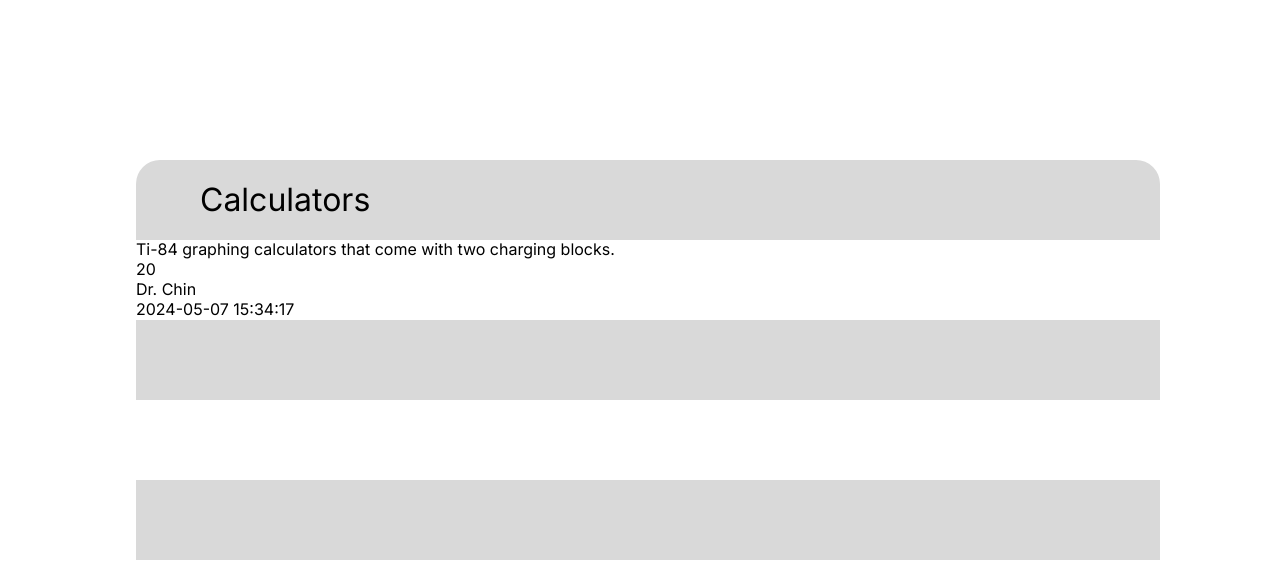
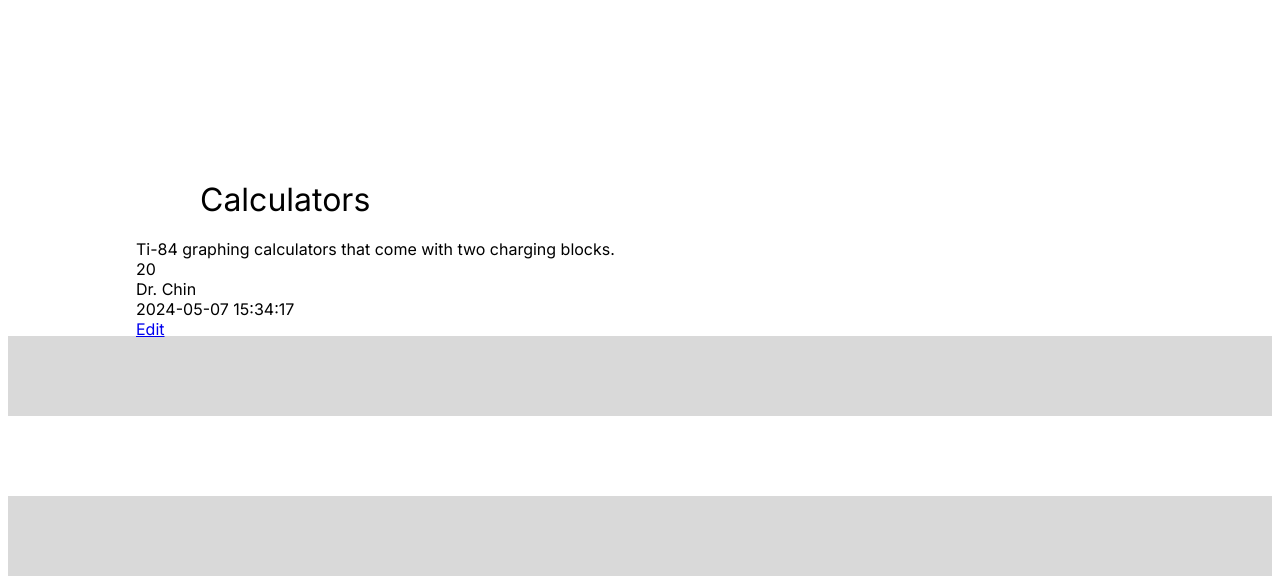
Before and after one commit to khush-l/Science_Equipment_Catalog, a Flask app: page / in a window 1280 px wide. Shown: the top 579 px of the page. Run offline with Flask 3, Linux system fonts and the light colour scheme.

Commit message:
adding link button on home

```diff
--- a/templates/home.html
+++ b/templates/home.html
@@ -3,13 +3,13 @@
 {%block bodycontent%}
 <div class="itemList">
     {% for item in items %}
-        <div class="item">
-    <div class="item firstItem even">
+    <div class="item">
         <div class="itemName">{{ item.title }}</div>
         <div class="description">{{ item.description }}</div>
         <div class="quantity">{{ item.quantity }}</div>
         <div class="location">{{ item.location }}</div>
         <div class="lastEdit">{{ item.last_updated }}</div>
+        <a href="{{ url_for('item', item_id=item.id) }}">Edit</a>
     </div>
     {% endfor %}
     </div>
```
